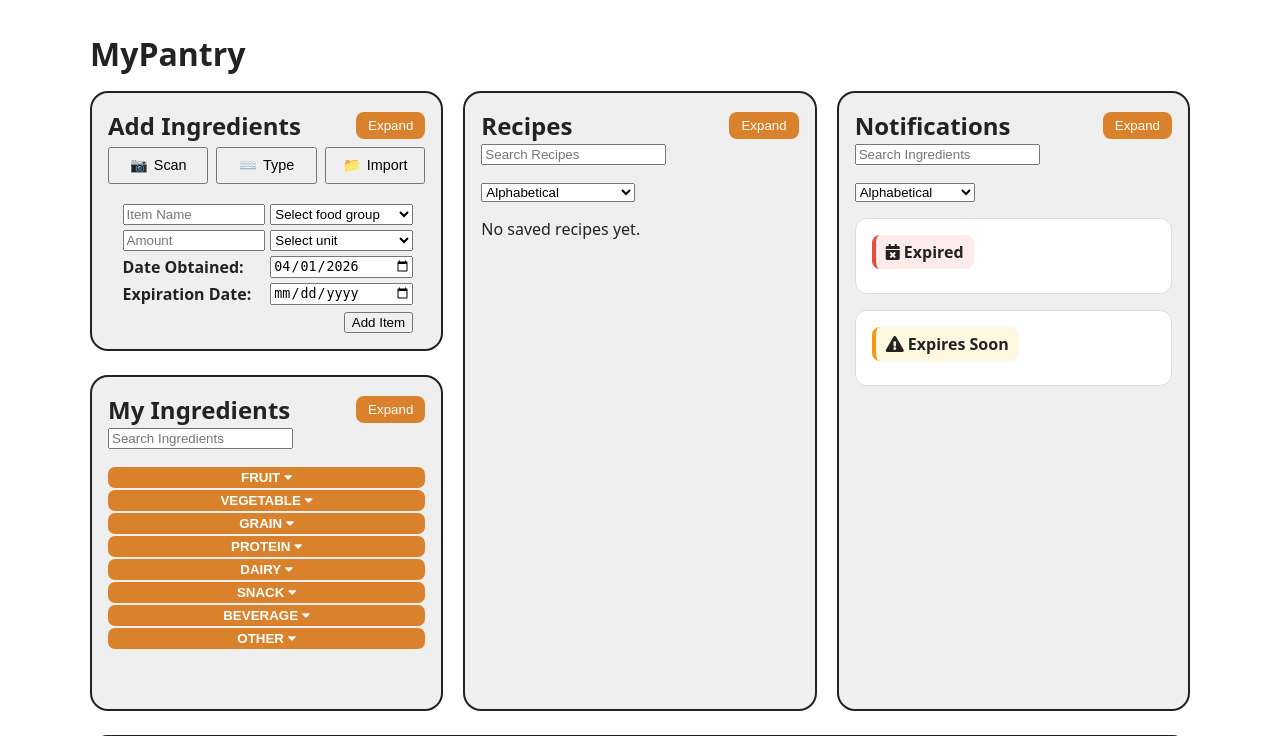
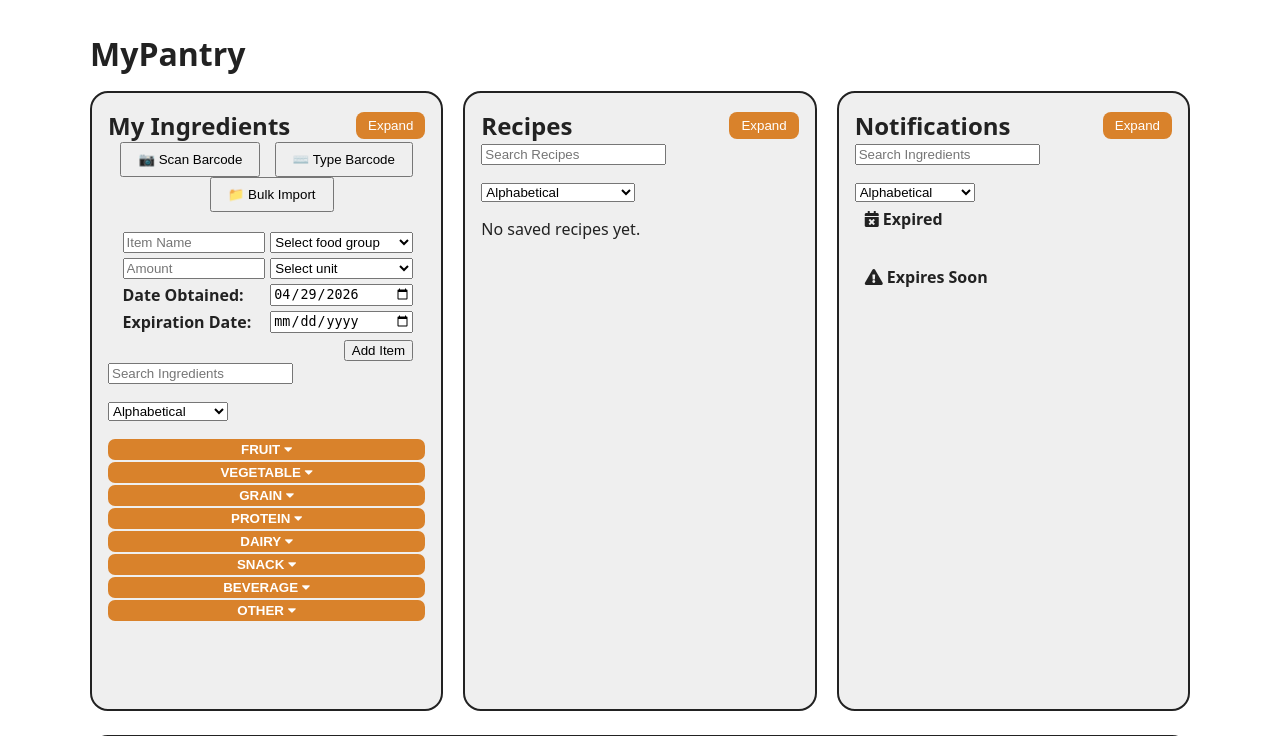
Before and after one commit to eleusink/my-pantry-dependabot, a Django app: page / in a window 1280 px wide. Shown: the part 92-828 px from the top of the page. Run offline with Django 4.2, Linux system fonts and the light colour scheme; the visitor is signed in with stand-in values (Sample User, id 1); data comes from the database, SQL or seed files in the repository; data that the repository does not hold is empty.

Commit message:
I think it's fixed?

```diff
--- a/your-local-code/Inventory/templates/home.html
+++ b/your-local-code/Inventory/templates/home.html
@@ -9,14 +9,12 @@
     <h1 class="page-title">MyPantry</h1>
 
     <section class="panel-grid">
-			<!-- Ingredients Column -->
-		<div class="ingredient-column">
-
-			<!-- Add Ingredients Panel -->
-			<div class="panel ingredient-subpanel" id="add-ingredients-panel">
+		<!-- My Ingredients -->
+		{#My Ingredients container is using drop down option to make th UI more friendly.#}
+		<div class="panel expandable" id="ingredients-panel">
 			<div class="panel-header">
-					<h2>Add Ingredients</h2>
-					<button class="toggle-btn" type="button" onclick="togglePanel('add-ingredients-panel', this)">
+				<h2>My Ingredients</h2>
+				<button class="toggle-btn" type="button" onclick="togglePanel('ingredients-panel', this)">
 					Expand
 				</button>
 			</div>
@@ -24,21 +22,10 @@
 			<div class="panel-body">
 				<!-- Barcode Scanner UI -->
 				<div id="barcode-scanner-container" style="margin-bottom: 20px; text-align: center;">
-						<div class="barcode-actions">
-							<button type="button" id="start-scan-btn">
-								<span class="icon">📷</span>
-								<span class="label">Scan</span>
-							</button>
-
-							<button type="button" id="toggle-manual-btn">
-								<span class="icon">⌨️</span>
-								<span class="label">Type</span>
-							</button>
-
-							<button type="button" id="bulk-import-btn" onclick="openBulkImportModal()">
-								<span class="icon">📁</span>
-								<span class="label">Import</span>
-							</button>
+					<div style="margin-bottom: 10px;">
+						<button type="button" id="start-scan-btn" style="padding: 8px 16px;">📷 Scan Barcode</button>
+						<button type="button" id="toggle-manual-btn" style="padding: 8px 16px; margin-left: 10px;">⌨️ Type Barcode</button>
+						<button type="button" id="bulk-import-btn" style="padding: 8px 16px; margin-left: 10px;" onclick="openBulkImportModal()">📁 Bulk Import</button>
 					</div>
 
 					<div id="manual-entry-container" style="display: none; margin-bottom: 15px;">
@@ -108,26 +95,31 @@
 							<div></div>
 						</div>
 
+						<script>
+							document.addEventListener('DOMContentLoaded', function() {
+								const today = new Date().toISOString().split('T')[0];
+								document.getElementById('ingredient-obtained').value = today;
+							});
+						</script>
+
 						<div class="add-item-button">
 							<button type="submit">Add Item</button>
 						</div>
 					</div>
 				</form>
-				</div>
-			</div>
 
-			<!-- My Ingredients Panel -->
-			<div class="panel ingredient-subpanel" id="ingredients-panel">
-				<div class="panel-header">
-					<h2>My Ingredients</h2>
-					<button class="toggle-btn" type="button" onclick="togglePanel('ingredients-panel', this)">
-						Expand
-					</button>
-				</div>
-
-				<div class="panel-body">
+				<div class="filter-section">
 					<div id="search-container">
 						<input type="text" id="search-bar-inventory" class="search-bar" placeholder="Search Ingredients" autocomplete="off" autocapitalize="off" spellcheck="false" oninput="searchIngredients('search-bar-inventory','#ingredients-panel')">
+					</div>
+					<div class="filter-select-dropdown" style="width:200px;">
+						<select id="sort-dropdown-inventory" onchange="sortIngredients('sort-dropdown-inventory', '#ingredients-panel')">
+							<option value="alphabetical">Alphabetical</option>
+							<option value="expiration">Expiration Date</option>
+							<option value="obtained">Date Obtained</option>
+							<option value="amount">Amount in Stock</option>
+						</select>
+					</div>
 				</div>
 
 				<ul id="ingredient-list" class="ingredient-list list-to-sort">
@@ -136,7 +128,6 @@
 							{{ group }}
 							<i class="fas fa-caret-down icon"></i>
 						</button>
-
 						<div class="accordian-panel">
 							{% for item in items %}
 							{% if item.get_food_group_display == group %}
@@ -148,18 +139,14 @@
 								data-quantity="{{ item.quantity }}"
 								data-expiration="{{ item.date_expired|date:'Y-m-d' }}"
 							class="
-												{% if item.minutes_remaining <= 0 %}
-													expired-symbol expired-background
-												{% elif item.minutes_remaining <= 4320 %}
-													expires-soon-symbol expiring-background
-												{% else %}normal-symbol normal-background
-												{% endif %}
+								{% if item.minutes_remaining <= 0 %}expired-symbol expiring-background
+								{% elif item.minutes_remaining <= 4320 %}expires-soon-symbol expiring-background
+								{% else %}normal-symbol normal-background{% endif %}
 							">
-
+								<!-- class="{% if item.minutes_remaining <= 4320 %}expiring{% else %}normal-item{% endif %}"> -->
 								<span class="ingredient-info">
 									<span class="ingredient-name">{{ item }}</span>
 								</span>
-
 								<div class="item-actions">
 									<button type="button" onclick="editIngredient(this)">Edit</button>
 									<form id="delete-form-{{ item.id }}" method="POST" action="{% url 'delete_item' item.id %}" style="display:inline;">
@@ -176,8 +163,6 @@
 					{% endfor %}
 				</ul>
 			</div>
-			</div>
-
 		</div>
 
       	<!-- Recipes -->
@@ -223,7 +208,7 @@
 									<li>{{ step }}</li>
 								{% endfor %}
 							</ol>
-							<button class="toggle-btn" type="button" onclick="deleteSavedRecipe(this, {{ recipe.id }})" style="background-color: #e74c3c; color: white; margin-top: 10px;">
+							<button class="toggle-btn" type="button" onclick="deleteSavedRecipe(this, '{{ recipe.id }}')" style="background-color: #e74c3c; color: white; margin-top: 10px;">
 								Delete Recipe
 							</button>
 						</div>
@@ -260,13 +245,7 @@
 					</div>
 				</div>
 
-				<!-- Expired Section -->
-				<div class="notification-box expired-box">
-				<div class="expiring-section-label">
-					<i class="fa fa-calendar-times expired-icon" title="Expired"></i> Expired
-				</div>
-
-				<div class="notification-list">
+				<div class="expiring-section-label"><i class="fa fa-calendar-times expired-icon" title="Expired"></i> Expired</div>
 				<ul id="expired-list" class="expired-list list-to-sort">
 					{% for item in items %}
 						{% if item.minutes_remaining <= 0 %}
@@ -276,18 +255,17 @@
 							data-food-group="{{ item.get_food_group_display }}"
 							data-unit-measurement="{{ item.unit_measurement }}"
 							data-quantity="{{ item.quantity }}"
-								data-expiration="{{ item.date_expired|date:'Y-m-d' }}">
-
+							data-expiration="{{ item.date_expired|date:'Y-m-d' }}"
+						>
 							<div class="expired-info">
 								<span class="ingredient-name ingredient-label">{{ item.name }}</span>
 								<span class="ingredient-expiration"> ({{ item.date_expired }})</span>
 							</div>
-
 							<div class="item-actions">
 								<button type="button" onclick="editIngredient(this)">Edit</button>
-									<form id="delete-form-expired-{{ item.id }}" method="POST" action="{% url 'delete_item' item.id %}" style="display:inline;">
+								<form method="POST" action="{% url 'delete_item' item.id %}" style="display:inline;">
 									{% csrf_token %}
-										<button type="button" onclick="confirmDelete('{{ item.name|escapejs }}', 'delete-form-expired-{{ item.id }}')">
+									<button type="button" onclick="confirmDelete('{{ item.name|escapejs }}', 'delete-form-{{ item.id }}')">
 										Delete
 									</button>
 								</form>
@@ -296,16 +274,8 @@
 						{% endif %}
 					{% endfor %}
 				</ul>
-				</div>
-			</div>
 
-			<!-- Expires Soon Section -->
-			<div class="notification-box expiring-box">
-				<div class="expiring-section-label">
-					<i class="fa fa-exclamation-triangle expires-soon-icon" title="Expiring Soon"></i> Expires Soon
-				</div>
-
-				<div class="notification-list">
+				<div class="expiring-section-label"><i class="fa fa-exclamation-triangle expires-soon-icon" title="Expiring Soon"></i> Expires Soon</div>
 				<ul id="expiring-soon-list" class="expiring-soon-list list-to-sort">
 					{% for item in items %}
 						{% if item.minutes_remaining <= 4320 and item.minutes_remaining > 0 %}
@@ -315,18 +285,17 @@
 							data-food-group="{{ item.get_food_group_display }}"
 							data-unit-measurement="{{ item.unit_measurement }}"
 							data-quantity="{{ item.quantity }}"
-								data-expiration="{{ item.date_expired|date:'Y-m-d' }}">
-
+							data-expiration="{{ item.date_expired|date:'Y-m-d' }}"
+						>
 							<div class="expiring-info">
 								<span class="ingredient-name ingredient-label">{{ item.name }}</span>
 								<span class="ingredient-expiration"> ({{ item.date_expired }})</span>
 							</div>
-
 							<div class="item-actions">
 								<button type="button" onclick="editIngredient(this)">Edit</button>
-									<form id="delete-form-expiring-{{ item.id }}" method="POST" action="{% url 'delete_item' item.id %}" style="display:inline;">
+								<form method="POST" action="{% url 'delete_item' item.id %}" style="display:inline;">
 									{% csrf_token %}
-										<button type="button" onclick="confirmDelete('{{ item.name|escapejs }}', 'delete-form-expiring-{{ item.id }}')">
+									<button type="button" onclick="confirmDelete('{{ item.name|escapejs }}', 'delete-form-{{ item.id }}')">
 										Delete
 									</button>
 								</form>
@@ -335,11 +304,11 @@
 						{% endif %}
 					{% endfor %}
 				</ul>
-				</div>
+
 			</div>
 		</div>
     </section>
-		<!-- Recipe Suggestions -->
+
     <section class="panel-wide">
       <div class="panel wide" id="suggest-recipes-panel">
 	      <div class="panel-header">
@@ -564,17 +533,9 @@
 	function toggleRecipeCard(btn) {
 		const card = btn.closest('.recipe-card');
 		const expanded = card.querySelector('.recipe-card-expanded');
-		const isOpen = card.classList.contains('recipe-expanded-full');
-
-		if (isOpen) {
-			expanded.style.display = 'none';
-			card.classList.remove('recipe-expanded-full');
-			btn.textContent = 'Open';
-		} else {
-			expanded.style.display = 'block';
-			card.classList.add('recipe-expanded-full');
-			btn.textContent = 'Close';
-		}
+		const isOpen = expanded.style.display !== 'none';
+		expanded.style.display = isOpen ? 'none' : 'block';
+		btn.textContent = isOpen ? 'Expand' : 'Collapse';
 	}
 
 	function saveRecipe(btn) {
@@ -593,7 +554,6 @@
 			if (data.success) {
 				btn.textContent = '✅ Saved';
 				btn.disabled = true;
-				recipe.id = data.id;
 				addSavedRecipeCard(recipe);
 			} else {
 				alert('Failed to save: ' + (data.error || 'Unknown error'));
@@ -607,7 +567,7 @@
 	function addSavedRecipeCard(recipe) {
 		const panel = document.querySelector('#recipes-panel .panel-body');
 
-		const placeholder = panel.querySelector('#no-recipes-placeholder');
+		const placeholder = panel.querySelector('p');
 		if (placeholder) placeholder.remove();
 
 		const card = document.createElement('div');
@@ -624,50 +584,9 @@
 				<ol class="recipe-steps">
 					${recipe.steps.map(s => `<li>${s}</li>`).join('')}
 				</ol>
-				<button class="toggle-btn" type="button" onclick="deleteSavedRecipe(this, ${recipe.id})" style="background-color: #e74c3c; color: white; margin-top: 10px;">
-					Delete Recipe
-				</button>
 			</div>
 		`;
-		const searchContainer = panel.querySelector('#search-container');
-		if (searchContainer && searchContainer.nextSibling) {
-			panel.insertBefore(card, searchContainer.nextSibling);
-		} else {
 		panel.appendChild(card);
-		}
-	}
-
-	function deleteSavedRecipe(btn, recipeId) {
-		if (!confirm("Are you sure you want to delete this recipe?")) {
-			return;
-		}
-
-		fetch(`/api/recipes/delete/${recipeId}/`, {
-			method: 'POST',
-			headers: {
-				'X-CSRFToken': '{{ csrf_token }}',
-			}
-		})
-		.then(res => res.json())
-		.then(data => {
-			if (data.success) {
-				const card = btn.closest('.recipe-card');
-				card.remove();
-
-				const panel = document.querySelector('#recipes-panel .panel-body');
-				if (panel.querySelectorAll('.recipe-card').length === 0) {
-					const p = document.createElement('p');
-					p.id = 'no-recipes-placeholder';
-					p.textContent = 'No saved recipes yet.';
-					panel.appendChild(p);
-				}
-			} else {
-				alert('Failed to delete: ' + (data.error || 'Unknown error'));
-			}
-		})
-		.catch(err => {
-			alert('Something went wrong deleting the recipe.');
-		});
 	}
 
 	function validateNameCharacters(input) {
```
Lines whose indentation alone changed are shown as unchanged.
